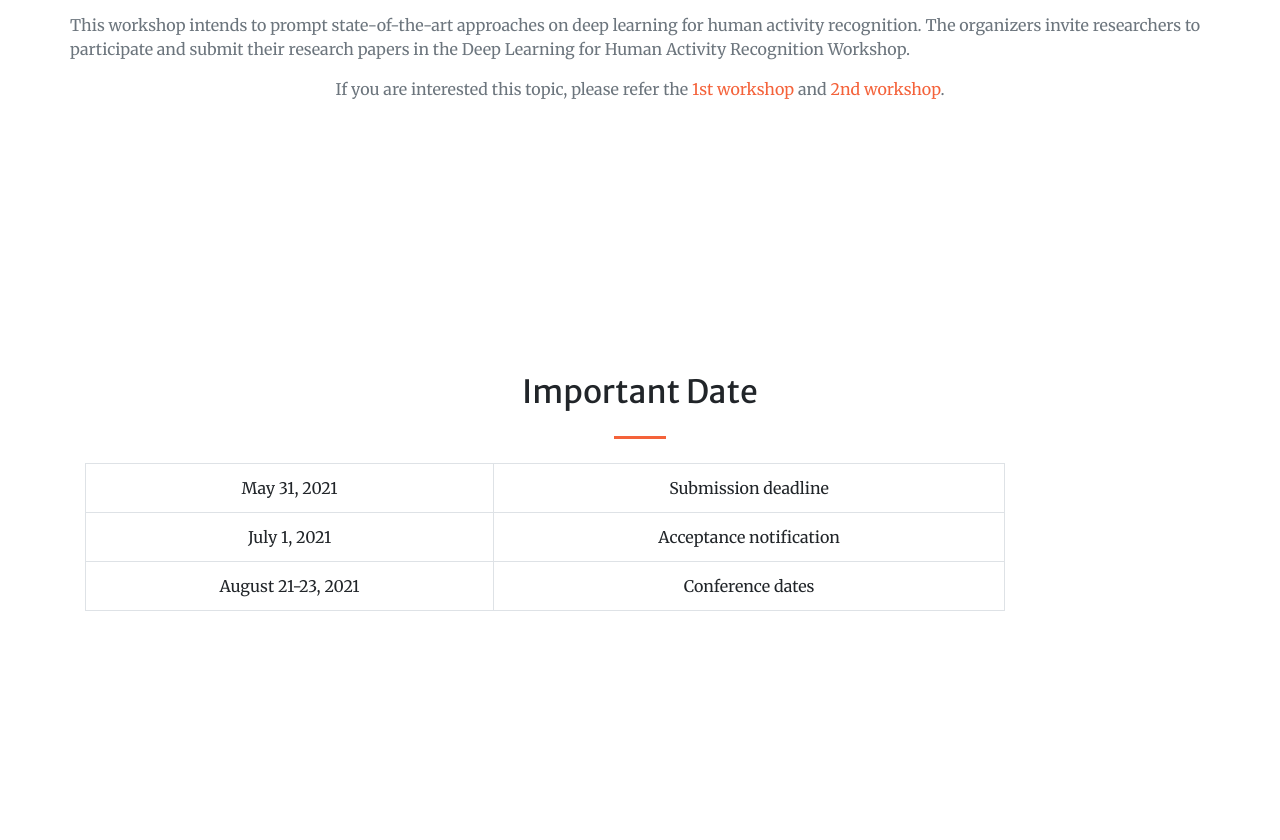
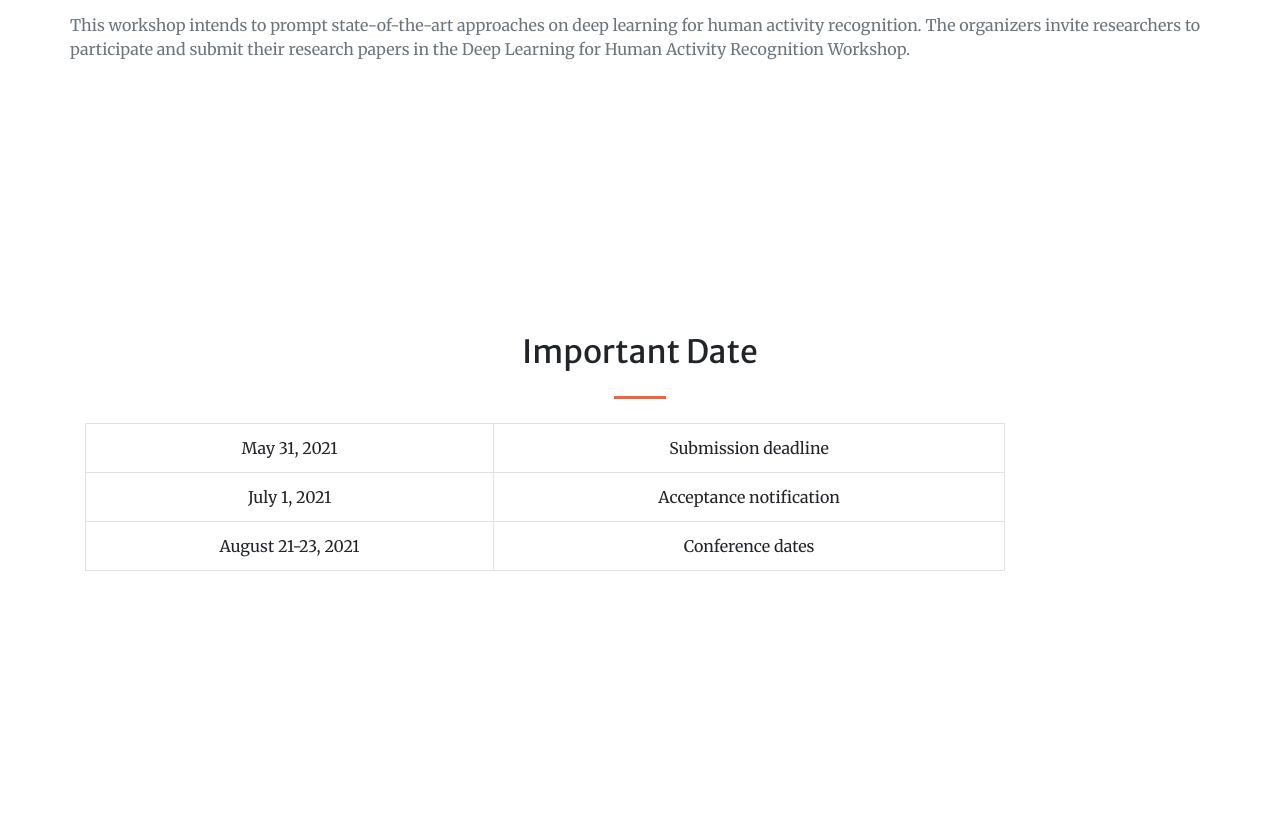
Before and after one commit to sustainai/icdm2022_workshop, a website: page index.html in a window 1280 px wide. Shown: the part 1276-2116 px from the top of the page. Drawn offline with nearby package versions, Linux system fonts and the light colour scheme.

Commit message:
change ijcai2021

```diff
--- a/index.html
+++ b/index.html
@@ -70,9 +70,6 @@
 						</p>
 
 						<p class="text-muted">This workshop intends to prompt state-of-the-art approaches on deep learning for human activity recognition. The organizers invite researchers to participate and submit their research papers in the Deep Learning for Human Activity Recognition Workshop.
-						</p>
-
-						<p class="text-muted">If you are interested this topic, please refer the <a href="https://sites.google.com/site/zhangleuestc/deep-learning-for-human-activity-recognition">1st workshop</a> and <a href="https://keyplay.github.io/ijcai2020workshop/">2nd workshop</a>.
 						</p>
 				</div>
                 </div>
```
